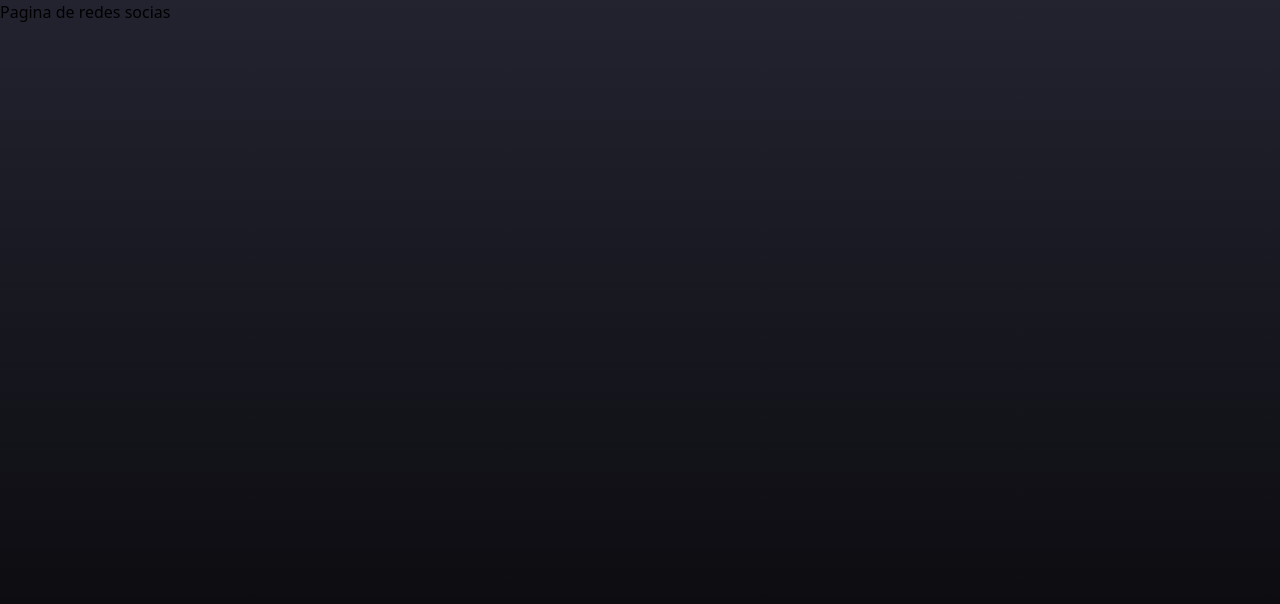
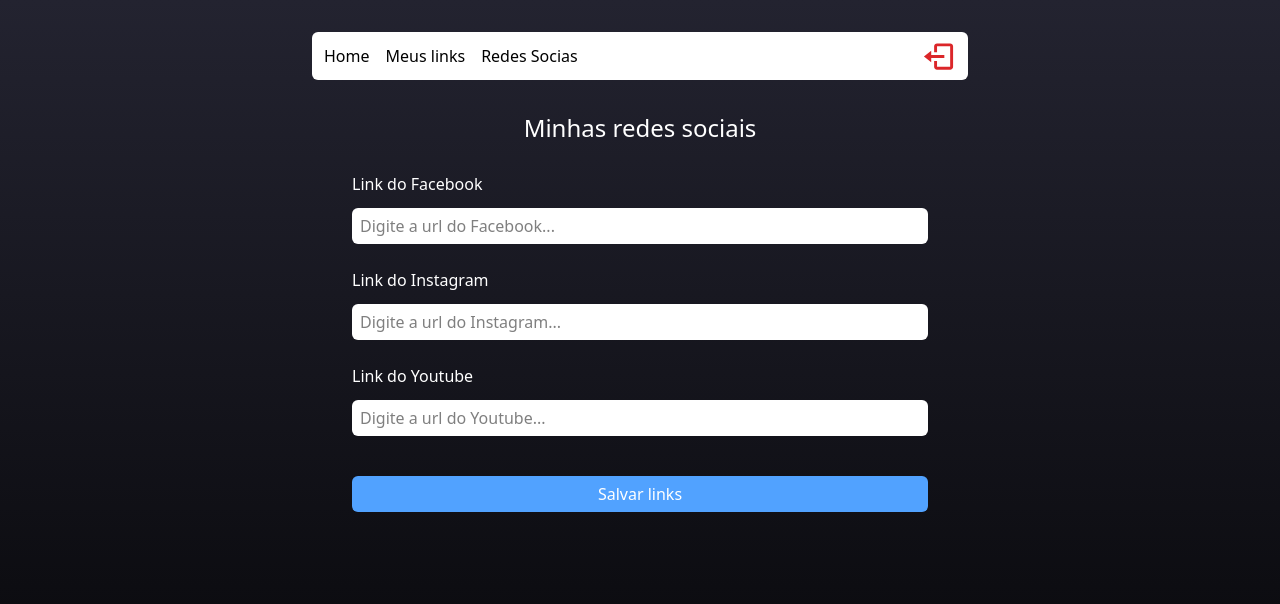
Before and after one commit to JudsonCiribelli/LinkTree, a React (Vite) app: page /admin/networks in a window 1280 px wide. Shown: the top 604 px of the page. Built offline with nearby package versions, Linux system fonts and the light colour scheme; no server answers; sample sign-in values are in the browser's storage.

Commit message:
feat: add initial styled on networks page and register links to your social networks

```diff
--- a/src/pages/networks/index.tsx
+++ b/src/pages/networks/index.tsx
@@ -1,7 +1,72 @@
+import {doc,setDoc} from 'firebase/firestore'
+import { FormEvent, useState } from "react";
+
+import HeaderComponent from "../../components/header-Component/header-Component";
+import InputComponent from "../../components/Input-Component/Input-Component";
+import { db } from '../../services/firebaseConnection'
+
+
 const NetworksPage = () => {
+
+  const [facebookLink, setFacebookLink] = useState('')
+  const [instagramLink, setInstagramLink] = useState('')
+  const [youtubeLink, setYoutubeLink] = useState('')
+
+  const handleRegister = (e: FormEvent) => {
+    e.preventDefault()
+
+    setDoc(doc(db, 'social', 'link'), {
+      facebook: facebookLink,
+      instagram: instagramLink,
+      youtube: youtubeLink
+    }).then(() => {
+      console.log('Cadastrado com sucesso!')
+    }).catch((error) => {
+      console.log(error)
+    })
+  }
+
   return (
-    <div>
-      <h1>Pagina de redes socias</h1>
+    <div className="flex flex-col items-center min-h-screen pb-7 px-2 ">
+      <HeaderComponent/>
+
+      <h1 className="text-white font-medium  text-2xl mt-8 mb-4">Minhas redes sociais</h1>
+
+      <form className="flex flex-col max-w-xl w-full" onSubmit={handleRegister}>
+
+        <label className="text-white font-medium my-3 ">Link do Facebook</label>
+        <InputComponent
+          value={facebookLink}
+          type="url"
+          placeholder="Digite a url do Facebook..."
+          onChange={(e) => setFacebookLink(e.target.value) }
+        />
+
+        <label className="text-white font-medium my-3 ">Link do Instagram</label>
+        <InputComponent
+          value={instagramLink}
+          type="url"
+          placeholder="Digite a url do Instagram..."
+          onChange={(e) => setInstagramLink(e.target.value) }
+        />
+
+        <label className="text-white font-medium my-3 ">Link do Youtube</label>
+        <InputComponent
+          value={youtubeLink}
+          type="url"
+          placeholder="Digite a url do Youtube..."
+          onChange={(e) => setYoutubeLink(e.target.value) }
+        />
+
+        <button
+         type="submit"
+         className="text-white font-medium h-9 bg-blue-400 flex items-center justify-center my-7 rounded-md">
+         Salvar links
+        </button>
+
+
+      </form>
+
     </div>
    );
 }
```
